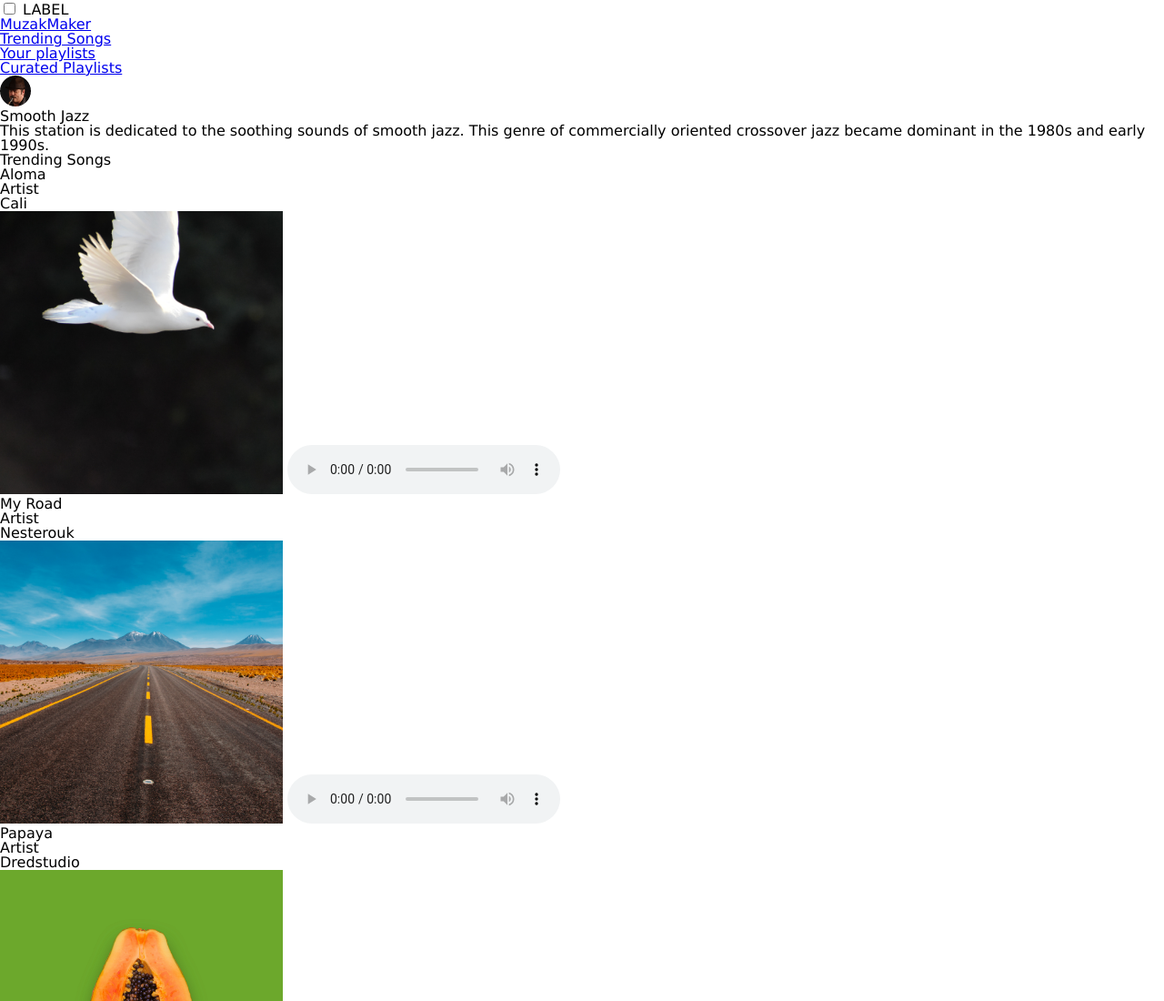
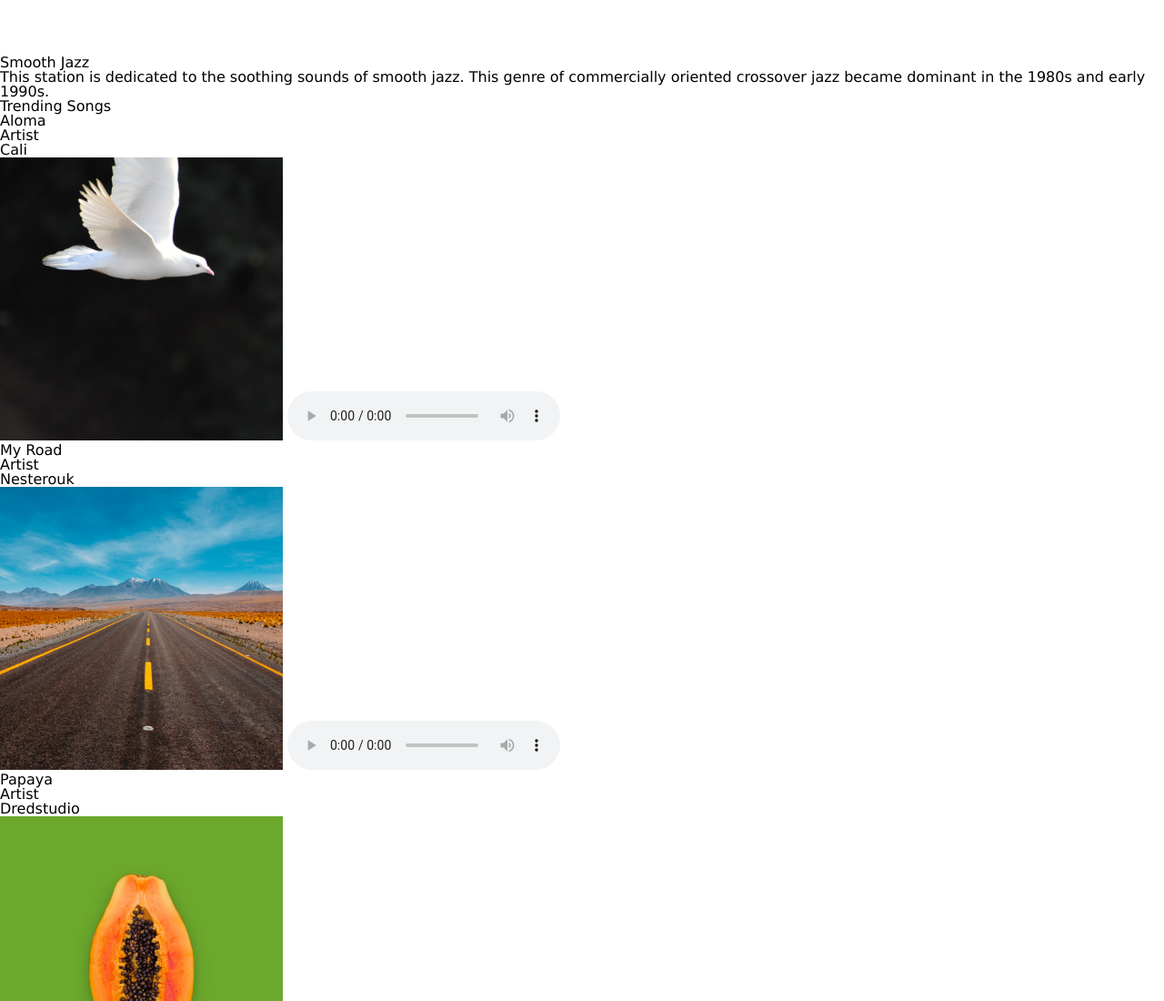
Before and after one commit to apatersonASU/MuzakMaker, a plain HTML site: page index.html in a window 1280 px wide. Shown: the top 1100 px of the page at 91% size. Drawn offline with Linux system fonts and the light colour scheme.

Commit message:
Iteration 5

```diff
--- a/index.html
+++ b/index.html
@@ -11,7 +11,7 @@
     <form>
         <div>
             <input type="checkbox" id="dropdown"/>
-            <label for="dropdown"><span>LABEL</span></label>
+            <label for="dropdown"><span></span></label>
         </div>
     <nav>
         <ul>
--- a/styles.css
+++ b/styles.css
@@ -47,3 +47,58 @@ table {
 body {
     font-family: Verdana, Geneva, Tahoma, sans-serif;
 }
+
+/*Menu - Mobile First Style*/
+ul {
+    overflow: hidden;
+    max-height: 0;
+    transition: max-height .2s ease-out;
+}
+label {
+    cursor: pointer;
+    display: inline-block;
+    padding: 28px 20px;
+    position: relative;
+    user-select: none;
+}
+label span {
+    background-color: #ffffff;
+    display: block;
+    height: 2px;
+    position: relative;
+    transition: background-color .2s ease-out;
+    width: 18px;
+}
+label span:before, label span:after {
+    background: #ffffff;
+    content: '';
+    display: block;
+    height: 100%;
+    position: absolute;
+    transition: all .2s ease-out;
+    width: 100%;
+}
+label span:before {
+    top: 5px;
+}
+label span:after {
+    top: -5px;
+}
+input {
+    display: none;
+}
+input:checked ~ ul {
+    max-height: 500px;
+}
+input:checked ~ label span {
+    background: transparent;
+}
+input:checked ~ label span:before {
+    transform: rotate(-45deg);
+}
+input:checked ~ label span:after {
+    transform: rotate(45deg);
+}
+input:checked ~ label:not(.steps) span:before, input:checked ~ label:not(.steps) span:after {
+    top: 0;
+}
```
